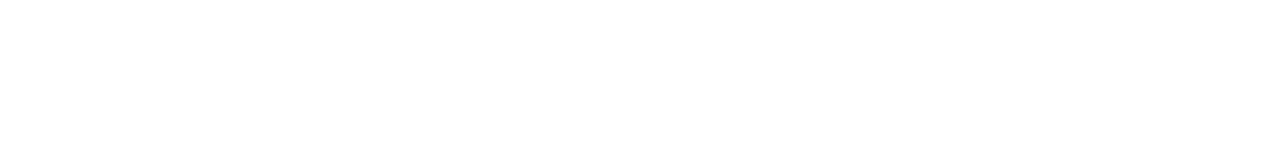
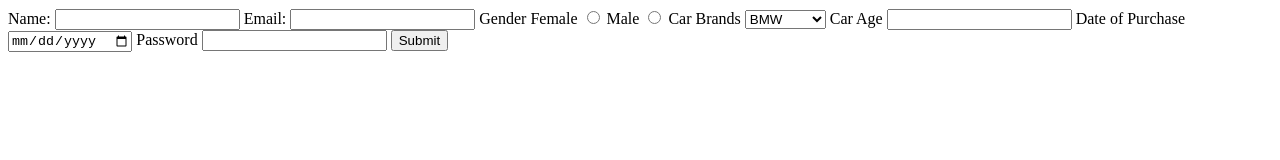
Before and after one commit to acciojob/car-insurance-form-Rizwan462, a website: page main.html in a window 1280 px wide. Drawn offline with Linux system fonts and the light colour scheme.

Commit message:
created a submission

```diff
--- a/main.html
+++ b/main.html
@@ -8,6 +8,31 @@
 
 <body>
 	<!-- the entire body must be written by student -->
+	<form method="post">
+		<label for="Name">Name:</label>
+		<input type="text" id="Name" required>
+		<label for="email">Email:</label>
+		<input type="email" id="email" required>
+		<label>Gender</label>
+		<label for="gender_f">Female</label>
+		<input type="radio" name="gender" id="gender_f" required>
+
+		<label for="gender_m">Male</label>
+		<input type="radio" name="gender" id="gender_m" required>
+		<label for="car">Car Brands</label>
+		<select id="car">
+			<option>BMW</option>
+			<option>Audi</option>
+			<option>Mercedez</option>
+		</select>
+		<label for="carage">Car Age</label>
+		<input type="number" id="carage" required>
+		<label for="dop">Date of Purchase</label>
+		<input type="date" id="dop" required>
+		<label for="password">Password</label>
+		<input type="Password" id="password" required>
+		<button type="submit">Submit</button>
+	</form>
     <script type="text/javascript" src="./script.js">
 </script>
 
```
